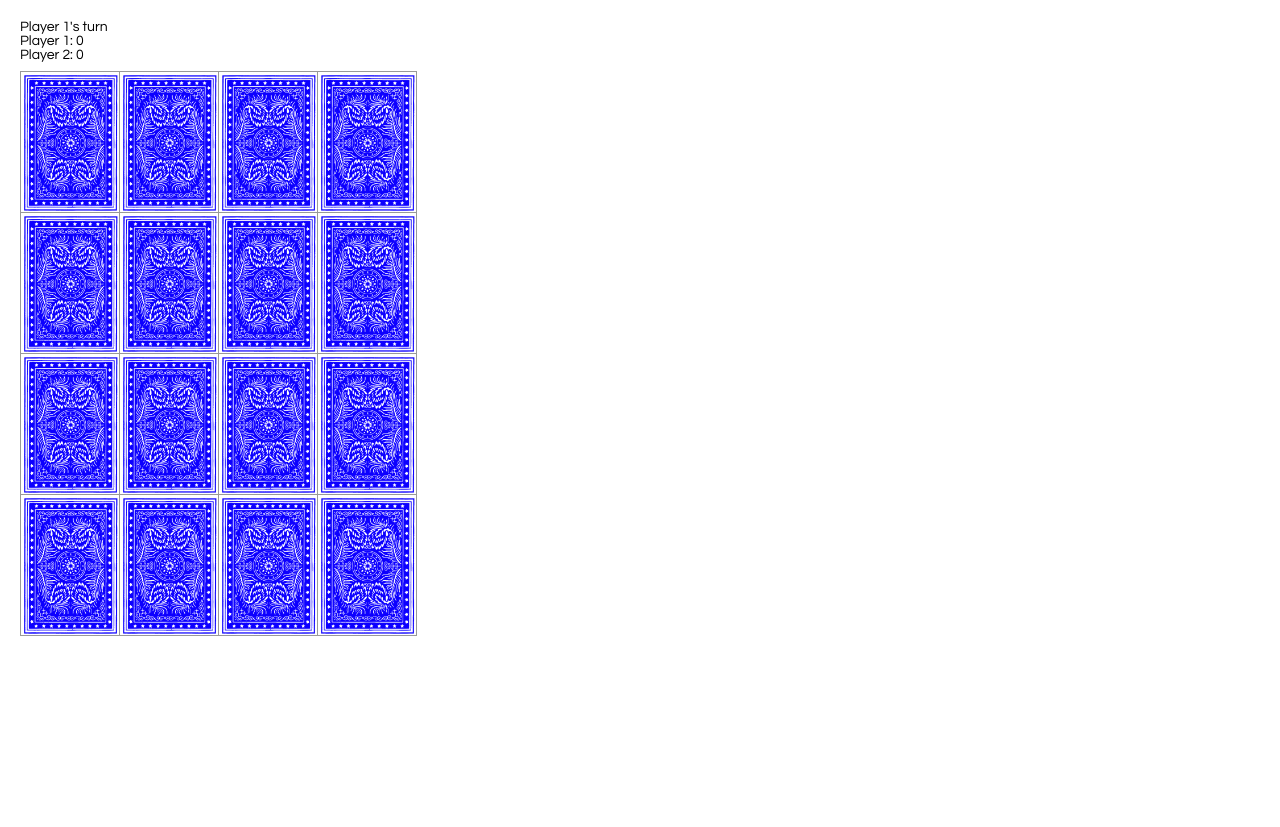
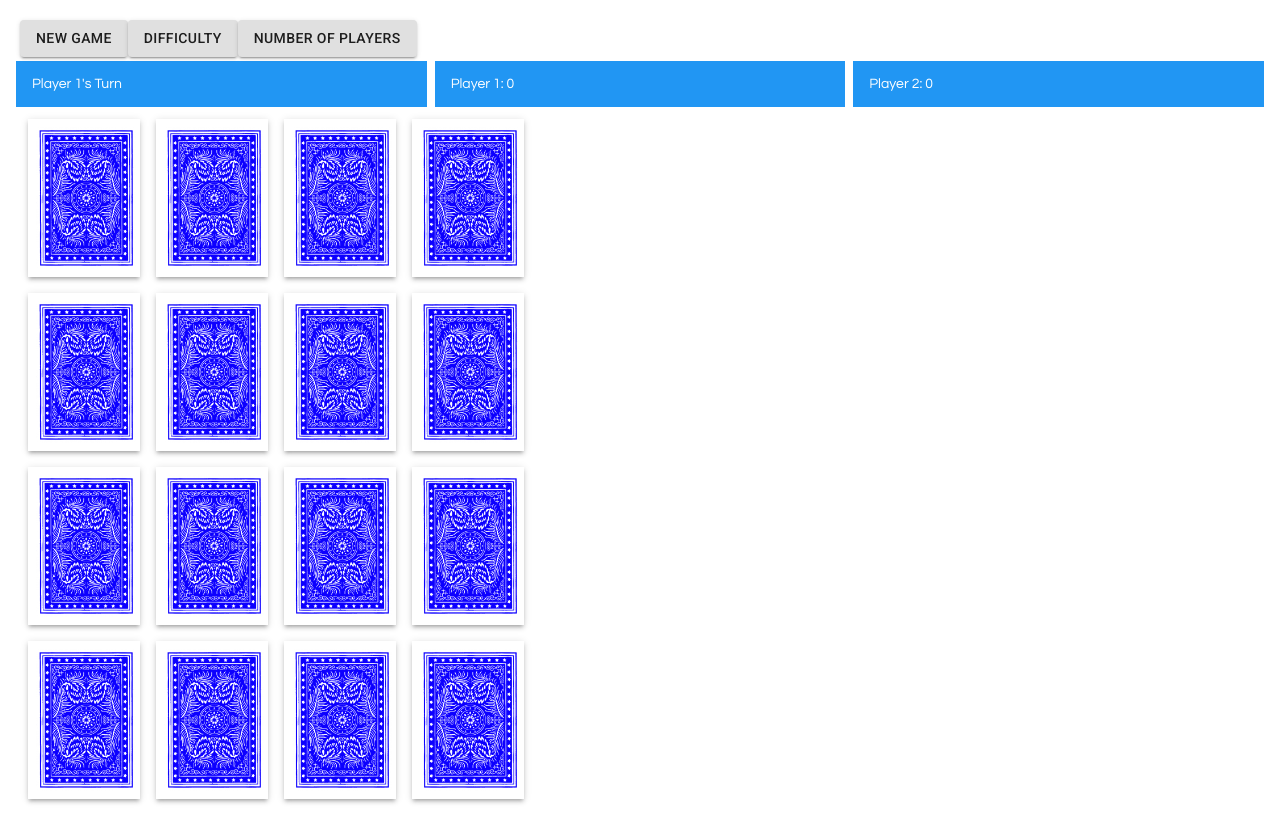
Before and after one commit to tristan-hunt/memorymatchgame, a React app: page / in a window 1280 px wide. Before the commit the page ends 800 px from the top, so only its background shows below. Built offline with nearby package versions, Linux system fonts and the light colour scheme.

Commit message:
added material ui

```diff
--- a/package.json
+++ b/package.json
@@ -3,6 +3,8 @@
   "version": "0.1.0",
   "private": true,
   "dependencies": {
+    "@material-ui/core": "^4.11.0",
+    "@material-ui/icons": "^4.9.1",
     "@testing-library/jest-dom": "^4.2.4",
     "@testing-library/react": "^9.5.0",
     "@testing-library/user-event": "^7.2.1",
--- a/src/index.css
+++ b/src/index.css
@@ -13,10 +13,6 @@ ol, ul {
   display: table;
 }
 
-.status {
-  margin-bottom: 10px;
-}
-
 .card {
   border: 1px solid #999;
   float: left;
@@ -29,6 +25,21 @@ ol, ul {
   padding: 0;
   text-align: center;
   width: 100px;
+  perspective: 1000px;
+}
+
+.card-front {
+  position: relative;
+  width: 100%;
+  heigh: 100%;
+  transition: transform 0.8s;
+  transform-style: preserve-3d;
+  transform: rotateY(180deg);
+}
+
+.card-back {
+  background-image: url('photos/small-cardback.png');
+  transform: rotateY(180deg);
 }
 
 .card-1 {
@@ -57,22 +68,14 @@ ol, ul {
 
 .card-7 {
   background-image: url('photos/small-owl.png');
+
 }
 
 .card-8 {
   background-image: url('photos/small-seal.png');
 }
 
-
-.cardBack {
-  background-image: url('photos/small-cardback.png');
-}
-
-.square:focus {
-  outline: none;
-}
-
-.kbd-navigation .square:focus {
+.kbd-navigation .card:focus {
   background: #ddd;
 }
 
--- a/src/index.js
+++ b/src/index.js
@@ -1,9 +1,17 @@
 import React from 'react';
 import ReactDOM from 'react-dom';
+
+import Box from '@material-ui/core/Box';
+import Button from '@material-ui/core/Button';
+import Grid from '@material-ui/core/Grid';
+import { palette } from '@material-ui/system';
+
 import _ from 'underscore'
+
 import './index.css';
 
-
+// TODO - use material-ui
+// TODO - Player Name setting
 // TODO - boardsize setting (difficulty setting)
 // TODO - number of players setting
 // TODO - new game button
@@ -13,6 +21,8 @@ import './index.css';
 
 const BOARDSIZE = 16;
 const NUMBER_OF_PLAYERS = 2;
+const PLAYER_NAMES = ["Player 1", "Player 2"];
+
 
 class Card extends React.Component {
 	constructor(props){
@@ -24,45 +34,49 @@ class Card extends React.Component {
 
 	render () {
 		return (
-			<button
-				className={`card ${this.props.flipped ? 'card-'+this.state.image : 'cardBack'}`}
+			<Button
+				className={`card ${this.props.flipped ? 'card-front card-'+this.state.image : 'card-back'}`}
 				onClick={() => {
 					this.props.onClick();
 				}}>
-			</button>
+			</Button>
 		);
 	}
 }
 
-class Board extends React.Component {
+class Game extends React.Component {
 	constructor(props){
 		super(props);
 		this.state = {
-  		cardValues: _.shuffle([1, 1, 2, 2, 3, 3, 4, 4, 5, 5, 6, 6, 7, 7, 8, 8]),
+			cardValues:_.shuffle(Array.from({length: BOARDSIZE}, (_, i) => Math.ceil((i+1)/2))),
 			showFront: Array(BOARDSIZE).fill(false),
 			activeCards: Array(2).fill(null),
 			playerScores: Array(NUMBER_OF_PLAYERS).fill(0),
-  		player1turn: true,
-  	};
+			currentPlayer: 0,
+		}
+	}
+
+  newGame() {
+  	console.log('new game!')
+  	this.setState = {
+  		cardValues:_.shuffle(Array.from({length: BOARDSIZE}, (_, i) => Math.ceil((i+1)/2))),
+  		showFront: Array(BOARDSIZE).fill(false),
+  		activeCards: Array(2).fill(null),
+  		playerScores: Array(NUMBER_OF_PLAYERS).fill(0),
+  		currentPlayer: 0,
+   	}
   }
 
   handleClick(i) {
-  	// data is immutable
   	let showFront = this.state.showFront.slice();
 		let activeCards = this.state.activeCards.slice();
 		let playerScores = this.state.playerScores.slice();
   	let cardValues = this.state.cardValues;
-	let player1turn = this.state.player1turn;
+		let currentPlayer = this.state.currentPlayer;
 
-  	// ignore case of a clicked card already being turned over
-  	if (showFront[i] === true){
-  		return;
-  	}
+  	if (showFront[i] === true){ return; }
 
-	// some extra calculations if both cards are face up
   	if (activeCards[0] != null && activeCards[1] != null){
-
-  		// flip two cards back if they're not a pair
 	  	if (!(calculatePair(activeCards[0], activeCards[1], cardValues)))	 {
 	  		showFront[activeCards[0]] = false;
 	  		showFront[activeCards[1]] = false;
@@ -70,41 +84,25 @@ class Board extends React.Component {
 	  			showFront: showFront,
 	  		})
   		}
-
-	  	// reset activeCards
   		activeCards = Array(2).fill(null);
 		}
 
-	// flip the clicked card over
   	showFront[i] = true;
 
-  	// set active cards
   	var active = activeCards[0] === null ? 0 : 1;
   	activeCards[active] = i;
 
-
   	if (activeCards[0] != null && activeCards[1] != null){
    		if (calculatePair(activeCards[0], activeCards[1], cardValues)) {
-	   		// increment current player's score
-	  		if (player1turn){
-	  			playerScores[0] = playerScores[0] + 1;
+	  		playerScores[currentPlayer] = playerScores[currentPlayer] + 1;
 			}
-	  		else {
-	  			playerScores[1] = playerScores[1] + 1;
-	  		}
+	  	currentPlayer = (currentPlayer+1)%NUMBER_OF_PLAYERS;
   	}
 
-
-	  	// it's the next player's turn
-	  	player1turn = !player1turn;
-
-  	}
-
-  	// update our state
   	this.setState({
   		playerScores: playerScores,
   		showFront: showFront,
-  		player1turn: player1turn,
+  		currentPlayer: currentPlayer,
   		activeCards: activeCards,
   	});
   }
@@ -120,74 +118,153 @@ class Board extends React.Component {
   }
 
 	render() {
-	let status = this.state.player1turn ? 'Player 1\'s turn' : 'Player 2\'s turn';
-	let player1score = 'Player 1: ' + this.state.playerScores[0];
-	let player2score = 'Player 2: ' + this.state.playerScores[1];
+		// TODO - this depends on boardsize
+		let rows = [0, 1, 2, 3];
+		let rowList = [];
+		rows.forEach(row => {
+			let cards = [0, 1, 2, 3];
+			let cardList = [];
+			cards.forEach(card => {
+				let i = card + 4*row;
+				cardList.push(
+					<Box
+						boxShadow={3}
+						m={1}
+						p={1}
+						style={{width: '6rem', heigh: '5rem'}}
+					>
+						{this.renderCard(i, this.state.cardValues[i])}
+					</Box>
+				)
+			});
 
-	if (calculateWinner(this.state.playerScores)){
-		if (this.state.playerScores[0] > this.state.playerScores[1]){
-			status = 'Player 1 Wins!';
-		}
-		else if (this.state.playerScores[1] > this.state.playerScores[0]) {
-			status = 'Player 2 Wins!';
-		}
-		else {
-			status = 'Tie game!';
-		}
-	}
+			rowList.push(
+				<Grid container className="board-row">
+					{cardList}
+        </Grid>
+			)
+		})
 
 		return (
 			<div>
-        <div className="status">
-        	<div>{status}</div>
-        	<div>{player1score}</div>
-        	<div>{player2score}</div>
-        </div>
-        <div className="board-row">
-          {this.renderCard(0, this.state.cardValues[0])}
-          {this.renderCard(1, this.state.cardValues[1])}
-          {this.renderCard(2, this.state.cardValues[2])}
-          {this.renderCard(3, this.state.cardValues[3])}
-        </div>
-        <div className="board-row">
-          {this.renderCard(4, this.state.cardValues[4])}
-          {this.renderCard(5, this.state.cardValues[5])}
-          {this.renderCard(6, this.state.cardValues[6])}
-          {this.renderCard(7, this.state.cardValues[7])}
-        </div>
-        <div className="board-row">
-          {this.renderCard(8, this.state.cardValues[8])}
-          {this.renderCard(9, this.state.cardValues[9])}
-          {this.renderCard(10, this.state.cardValues[10])}
-          {this.renderCard(11, this.state.cardValues[11])}
-        </div>
-        <div className="board-row">
-          {this.renderCard(12, this.state.cardValues[12])}
-          {this.renderCard(13, this.state.cardValues[13])}
-          {this.renderCard(14, this.state.cardValues[14])}
-          {this.renderCard(15, this.state.cardValues[15])}
-        </div>
+				<Grid container spacing={1} className="game">
+		      		<Grid item xs={12} className="menu-bar">
+						<MenuBar newGame={() => this.newGame()}/>
+		        	</Grid>
+					<GameInfo className="game-info" playerScores={this.state.playerScores} currentPlayer={this.state.currentPlayer}/>
+	      			<Grid item xs={12} className="game-board">
+						{rowList}
+	        		</Grid>
+				</Grid>
 			</div>
     	);
 	}
 }
 
-class Game extends React.Component {
+class GameInfo extends React.Component {
 	render() {
-    return (
-      <div className="game">
-        <div className="game-board">
-          <Board />
-        </div>
-        <div className="game-info">
-          <div>{/* status */}</div>
-          <ol>{/* TODO */}</ol>
-        </div>
-      </div>
-    );
+		let status = PLAYER_NAMES[this.props.currentPlayer] + "'s Turn";
+		if (calculateWinner(this.props.playerScores)){
+			if (this.props.playerScores.every((val, i) => val === this.props.playerScores[0])){
+				status = "Tie Game";
+			}
+			else {
+				// TODO - what if there is a tie among winners?
+				let maxIndex = _.indexOf(this.props.playerScores, _.max(this.props.playerScores));
+				status = PLAYER_NAMES[maxIndex] + " wins!";
 			}
 		}
 
+		let scores = this.props.playerScores;
+		let scoreList = [];
+		scores.forEach((score, index) => {
+			scoreList.push(
+				<Grid item xs={12} sm={4}>
+					<Box bgcolor="info.main" color="info.contrastText" p={2}>
+			        	{PLAYER_NAMES[index]}: {score}
+			    	</Box>
+				</Grid>
+			)
+		})
+
+		return (
+			<Grid container spacing={1} className="game">
+		  	<Grid item xs={12} sm={4}>
+				<Box className="status" bgcolor="info.main" color="info.contrastText" p={2}>
+					{status}
+        </Box>
+			</Grid>
+	  		{scoreList}
+			</Grid>
+		)
+	}
+}
+
+
+class MenuBar extends React.Component {
+	render() {
+		return (
+			<div className="menu-bar">
+    		<NewGameButton newGame={this.props.newGame}/>
+  			<DifficultyButton/>
+  			<NumberOfPlayersButton/>
+    	</div>
+		)
+	}
+}
+
+class DifficultyButton extends React.Component {
+	render() {
+		return (
+			<Button
+				variant="contained"
+				className="difficulty-btn"
+			>
+				Difficulty
+			</Button>
+		)
+	}
+}
+
+class NumberOfPlayersButton extends React.Component {
+	render() {
+		return (
+			<Button
+				variant="contained"
+				className="number-of-players-btn"
+			>
+				Number of Players
+			</Button>
+		)
+	}
+}
+
+class NewGameButton extends React.Component {
+	render() {
+		return (
+			<Button
+				variant="contained"
+				className="new-game-btn"
+				onClick={() => {
+					this.props.newGame();
+			}}>
+				New Game
+			</Button>
+		)
+	}
+}
+
+
+class MemoryMatchApp extends React.Component {
+	render() {
+		return (
+			<div className="memory-match-app">
+				<link rel="stylesheet" href="https://fonts.googleapis.com/css?family=Roboto:300,400,500,700&display=swap" />
+   				<Game/>
+			</div>
+		)
+	}
+}
 
 function calculatePair(card1, card2, cardValues) {
 	if (card1 === null){
@@ -216,6 +293,6 @@ function calculateWinner(scores) {
 // ========================================
 
 ReactDOM.render(
-  <Game />,
+  <MemoryMatchApp />,
   document.getElementById('root')
 );
```
Also changed, not shown: 1 other file. Lines whose indentation alone changed are shown as unchanged.
